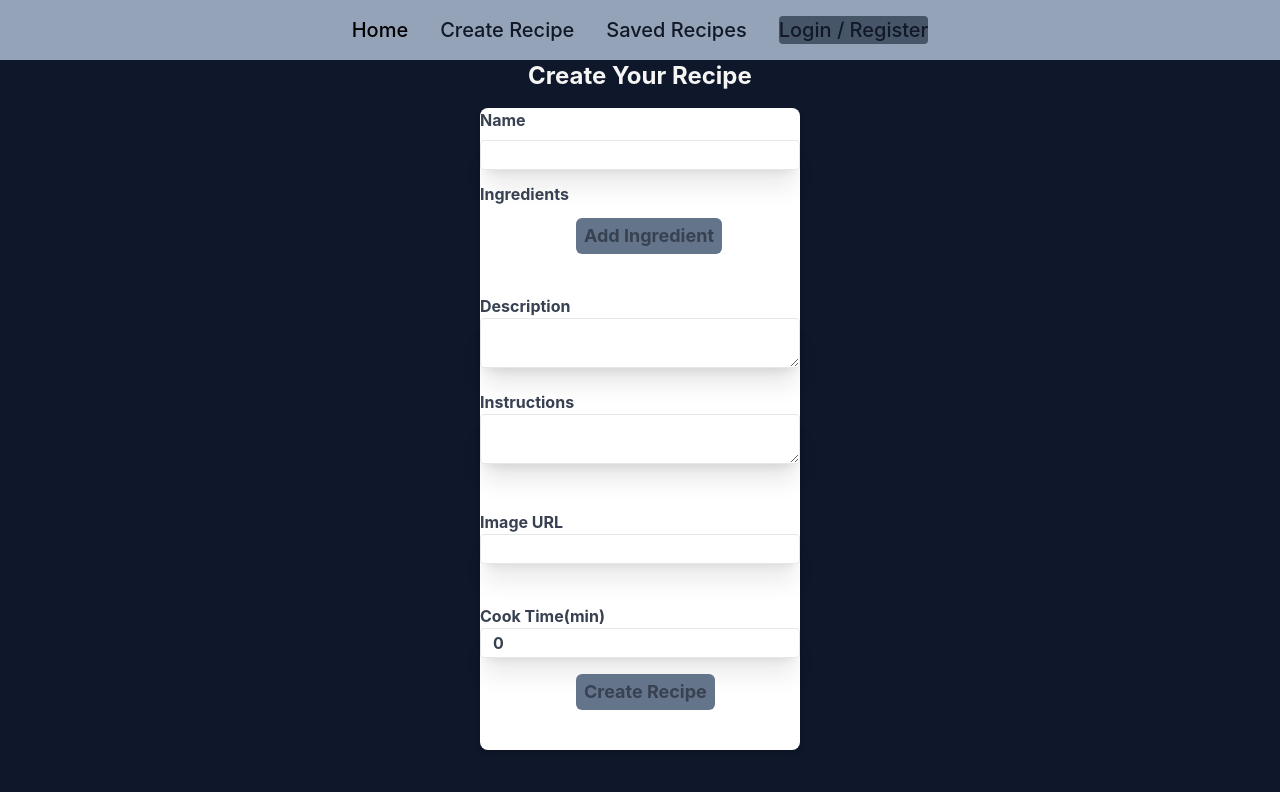
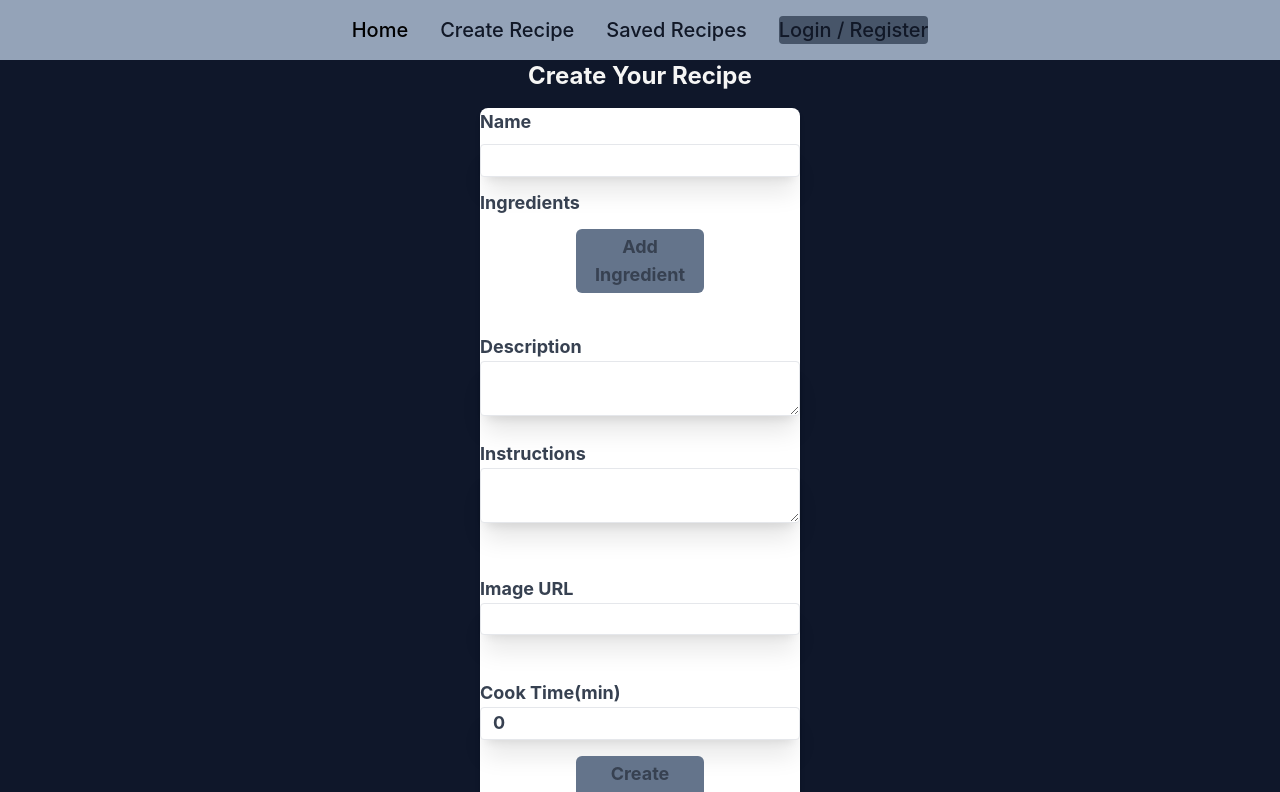
Before and after one commit to icarus014/recipe-app, a React (Create React App) app in the folder client/: page /create in a window 1280 px wide. Shown: the top 792 px of the page. Built offline with nearby package versions, Linux system fonts and the light colour scheme.

Commit message:
minor css fix for create

```diff
--- a/client/src/pages/create.js
+++ b/client/src/pages/create.js
@@ -59,7 +59,7 @@ export const Create = () => {
         }
     }
     return(
-        <div className='w-full max-w-xs mb-96'>
+        <div className='w-full max-w-xs mb-96 text-lg'>
             <div className="mx-12">
                 <h2 className="text-stone-100  mb-4 font-bold text-2xl">Create Your Recipe</h2>
             </div>
@@ -92,15 +92,15 @@ export const Create = () => {
                     className="shadow-xl appearance-none border rounded w-full py-1 px-3 mb-4 text-grey-700 leading-tight focus:outline-none"
                     />
                 ))}
+                <button
+                onClick={handleAddIngredient}
+                type="button"
+                className="bg-slate-500 hover:bg-blue-400 rounded-md mx-24 mb-10 font-bold py-1 px-2 text-lg focus:outline-none focus:shadow-outline">
+                Add Ingredient
+                </button>
                 </div>
 
 
-                <button
-                onClick={handleAddIngredient}
-                type="button"
-                className="bg-slate-500 hover:bg-blue-400 rounded-md ml-24 mb-10 font-bold py-1 px-2 text-lg focus:outline-none focus:shadow-outline">
-                Add Ingredient
-                </button>
 
                 {/* Description */}
                 <label htmlFor="description">Description</label>
@@ -138,9 +138,10 @@ export const Create = () => {
                 value={recipe.cookingTime}
                 onChange={handleChange}
                 />
-                <button type="submit" className="bg-slate-500 hover:bg-blue-400 rounded-md ml-24 mb-10 font-bold py-1 px-2 text-lg focus:outline-none focus:shadow-outline">
+                <button type="submit" className="bg-slate-500 hover:bg-blue-400 rounded-md mx-24 mb-10 font-bold py-1 px-2 text-lg focus:outline-none focus:shadow-outline">
                     Create Recipe
-                    </button>
+                </button>
+
             </form>
         </div>
     )
```
